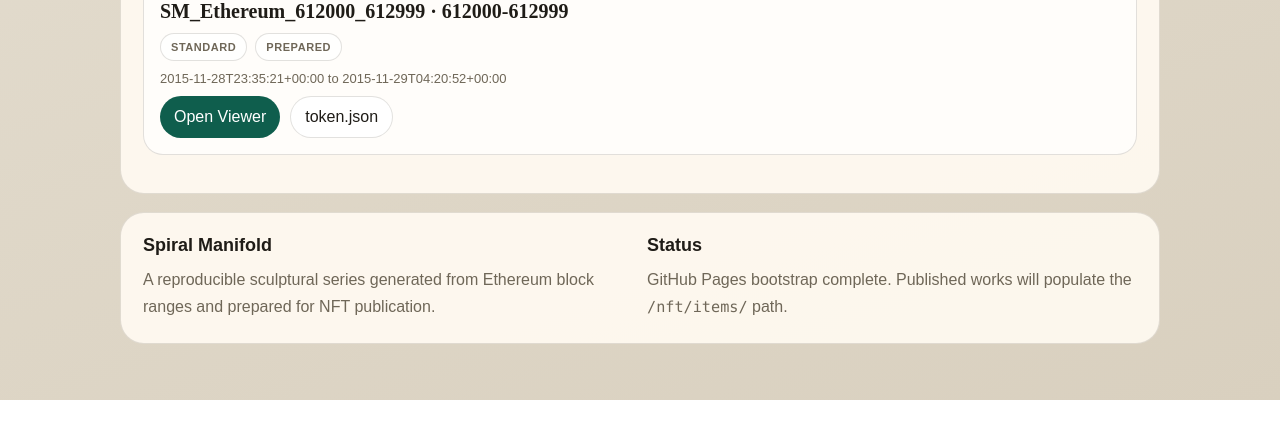
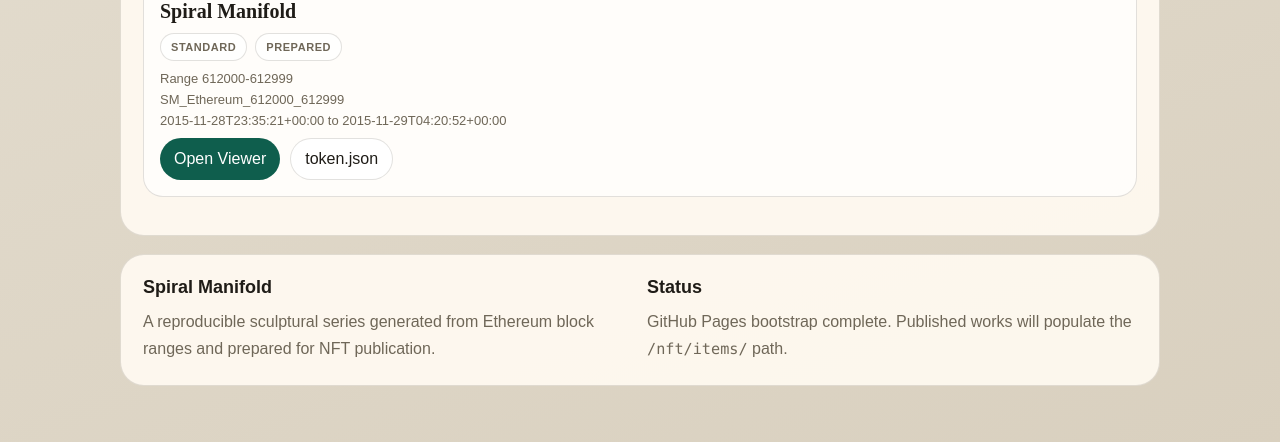
Before and after one commit to dueyama/BlockchainJewelryConcept, a plain HTML site: page docs/index.html in a window 1280 px wide. Shown: the part 1703-2145 px from the top of the page. Before the commit the page ends 2103 px from the top, so only its background shows below. Drawn offline with Linux system fonts and the light colour scheme.

Commit message:
docs: use collection title on work cards

```diff
--- a/docs/index.html
+++ b/docs/index.html
@@ -345,6 +345,7 @@
       allItems: [],
       visibleCount: 0,
       pageSize: 9,
+      collectionName: "Spiral Manifold",
     };
 
     function formatUtcRange(item) {
@@ -454,7 +455,7 @@
         body.className = "work-body";
 
         const title = document.createElement("h3");
-        title.textContent = `${item.base_name || "Spiral Manifold"} · ${chunk.start_block ?? "?"}-${chunk.end_block ?? "?"}`;
+        title.textContent = worksState.collectionName || "Spiral Manifold";
         body.appendChild(title);
 
         const tags = document.createElement("div");
@@ -473,6 +474,14 @@
 
         const meta = document.createElement("div");
         meta.className = "meta-list";
+        const rangeRow = document.createElement("div");
+        rangeRow.textContent = `Range ${chunk.start_block ?? "?"}-${chunk.end_block ?? "?"}`;
+        meta.appendChild(rangeRow);
+        if (item.base_name) {
+          const idRow = document.createElement("div");
+          idRow.textContent = item.base_name;
+          meta.appendChild(idRow);
+        }
         const time = formatUtcRange(item);
         if (time) {
           const timeRow = document.createElement("div");
@@ -527,6 +536,7 @@
         throw new Error("Could not load /nft/collection.json");
       }
       const payload = await response.json();
+      worksState.collectionName = String(payload.collection?.name || "Spiral Manifold");
       worksState.allItems = Array.isArray(payload.items) ? payload.items : [];
       worksState.visibleCount = worksState.pageSize;
       renderWorks(filteredItems());
```
